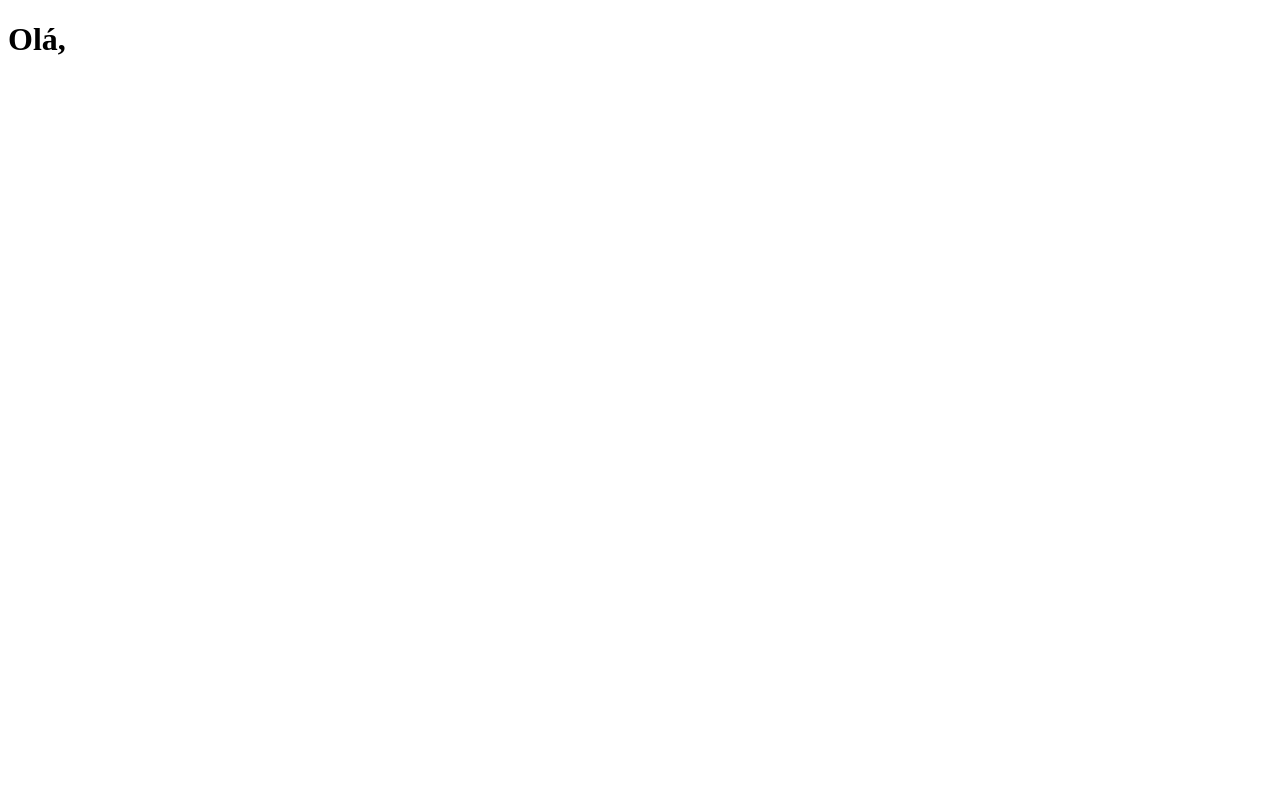
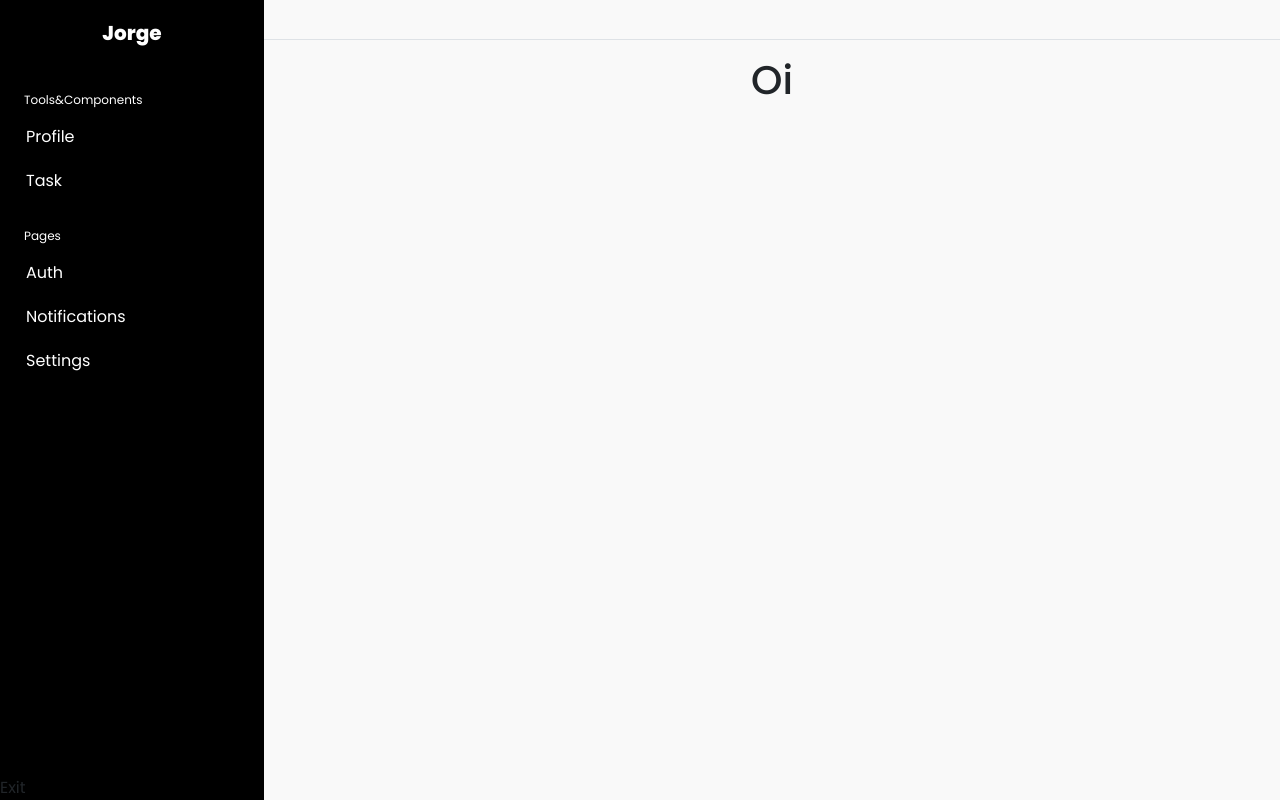
Before and after one commit to VictorGuedesJS/api_flask_portal_aluno, a Flask app: page / in a window 1280 px wide. Before the commit the page is almost empty. Run offline with Flask 3, Linux system fonts and the light colour scheme; the visitor is signed in with stand-in values (Sample User, id 1); some libraries are stand-ins or nearby versions.

Commit message:
first part of home sidebar

```diff
--- a/static/css/home.css
+++ b/static/css/home.css
@@ -1,65 +1,95 @@
-@import url('https://fonts.googleapis.com/css2?family=Poppins:wght@400;500;600;700&display=swap');
+@import url('https://fonts.googleapis.com/css2?family=Inter:wght@100..900&family=Poppins:ital,wght@0,100;0,200;0,300;0,400;0,500;0,600;0,700;0,800;0,900;1,100;1,200;1,300;1,400;1,500;1,600;1,700;1,800;1,900&display=swap');
 
-*{
+body{
     font-family: 'Poppins', sans-serif;
 }
 
-body {
-    display: flex;
-    justify-content: center;
-    align-items: center;
-    min-height: 100vh;
-    flex-wrap: wrap;
-    background: #3c524e;
-    background-image: linear-gradient(to top, #30cfd0 0%, #330867 100%);
-    /* Adicionado para permitir a quebra de linha se necessário */
+li{
+    list-style: none;
 }
 
-.container,
-.container-2 {
-    width: 300px;
-    height: 300px;
-    border-radius: 24px;
+a{
+    text-decoration: none;
+}
+
+.main{
+    min-height: 100vh;
+    width: 100%;
+    overflow: hidden;
+    background-color: #f9f9f9;
+}
+
+#sidebar{
+    max-width: 264px;
+    min-width: 264px;
+    transition: all 0.35s ease-in-out;
+    background-color: #000;
     display: flex;
     flex-direction: column;
-    /* Modificado de row (implícito) para column */
-    align-items: center;
-    justify-content: center;
-    /* Isso centraliza os itens na direção vertical agora */
-    background: rgb(206, 206, 206);
-    margin: 10px;
-    box-shadow: 5px 5px 10px 1px rgba(0,0,0,0.5);
-    cursor: pointer;;
-    /* Adicionado para garantir espaço entre as caixas em dispositivos menores ou em quebra de linha */
 }
 
-.container {
-    background-image: linear-gradient(120deg, #84fab0 0%, #8fd3f4 100%);
-    /* margin-right: 50px; Removido para melhor responsividade */
+#sidebar.collapsed{
+    margin-left: -264px;
 }
 
-.container-2 {
-    background-image: linear-gradient(to top, #f77062 0%, #fe5196 100%);
+.toggler-btn{
+    background-color: transparent;
+    cursor: pointer;
+    border: 0;
 }
 
-.imc-image {
-    width: 200px;
-    height: 200px;
-    margin-top: 20px;
-    /* Adicionado para garantir espaço entre o texto e a imagem */
+.toggler-btn i{
+    font-size: 1.5rem;
+    color:#000;
+    font-weight: bold;
 }
 
-.container:hover,
-.container-2:hover {
-    background: rgba(226, 226, 226, 0.8);
-    background-image: linear-gradient(to top, #6a85b6 0%, #bac8e0 100%);
-    transition: linear;
-    transition: .75s;
+.navbar{
+    padding: 1.15rem 1.5rem;
+}
+
+.sidebar-nav{
+    flex: 1 1 auto;
+}
+
+.sidebar-logo{
+    padding: 1.15rem 1.5rem;
+    text-align: center;
+}
+
+.sidebar-logo a{
+    color: #fff;
+    font-weight: 800;
+    font-size: 1.25rem;
+}
+
+
+.sidebar-header{
+    color: #fff;
+    font-size: .75rem;
+    padding: 1.5rem 1.5rem .375rem;
+}
+
+a.sidebar-link{
+    padding: .625rem 1.625rem;
+    color: #fff;
+    position: relative;
+    transition: all 0.35s;
+    display: block;
+}
+
+a.sider-link:hover{
+    background-color: #f9f6f630;
 
 }
 
-h3{
-    color: #060606;
-    font-size: 1.2rem;
-    font-weight: bold;
+.sidebar-link[data-bs-toggle="collapese"]::after{
+    border: solid;
+    border-width: 0 .075rem .075rem 0;
+    content: "";
+    display: inline-block;
+    padding: 2px;
+    position: a;
+    right: 1.5rem;
+    top: 1.4rem
 }
--- /dev/null
+++ b/static/js/home.js
@@ -0,0 +1,5 @@
+const toggler = document.querySelector(".toggler-btn");
+toggler.addEventListener("click", function(){
+    document.querySelector('#sidebar').classList.toggle("collapsed")
+
+});
--- a/templates/home.html
+++ b/templates/home.html
@@ -3,11 +3,86 @@
 <head>
     <meta charset="UTF-8">
     <meta name="viewport" content="width=device-width, initial-scale=1.0">
-    <title>Document</title>
+    <link href="https://cdn.jsdelivr.net/npm/bootstrap@5.3.3/dist/css/bootstrap.min.css" rel="stylesheet" integrity="sha384-QWTKZyjpPEjISv5WaRU9OFeRpok6YctnYmDr5pNlyT2bRjXh0JMhjY6hW+ALEwIH" crossorigin="anonymous">
+    <link rel="stylesheet" href="/static/css/home.css">
+    <link href="https://cdn.lineicons.com/4.0/lineicons.css" rel="stylesheet" />
+    <title>Home</title>
 </head>
 <body>
 
-    <h1>Olá, </h1>
+    <div class="d-flex">
+        <aside id="sidebar">
+            <div class="sidebar-logo">
+                <a href="#">Jorge</a>
+            </div>
+            <ul class="sidebar-nav p-0">
+                <li class="sidebar-header"> Tools&Components</li>
+                <li class="sidebar-item">
+                    <a href="#" class="sidebar-link">
+                        <i class="lni lni-user"></i>
+                        <span>Profile</span>
+                    </a>
+                </li>
+                <li class="sidebar-item">
+                    <a href="#" class="sidebar-link">
+                        <i class="lni lni-agenda"></i>
+                        <span>Task</span>
+                    </a>
+                </li>
+                <li class="sidebar-header">Pages</li>
+                <li class="sidebar-item">
+                    <a href="#" class="sidebar-link collapsed has-dropwdon" data-bs-toggle="collapse" data-bs-target="#auth" aria-expanded="true" aria-controls="auth">
+                        <i class="lni lni-protection"></i>
+                        <span>Auth</span>
+                    </a>
+                    <ul id="auth" class="sidebar-dropdown list unstyled collapse" data-bs-parent="#sidebar">
+                        <li class="sidebar-item">
+                            <a href="#" class="sidebar-link">Login</a>
+                        </li>
+                        <li class="sidebar-item">
+                            <a href="#" class="sidebar-link">Register</a>
+                        </li>
+                    </ul>
+                </li>
+                <li class="sidebar-item">
+                    <a href="#" class="sidebar-link">
+                        <i class="lni lni-popup"></i>
+                        <span>Notifications</span>
+                    </a>
+                </li>
+                <li class="sidebar-item">
+                    <a href="#" class="sidebar-link">
+                        <i class="lni lni-cog"></i>
+                        <span>Settings</span>
+                    </a>
+                </li>
+            </ul>
+            <div class="sidebar-footer">
+                <a href="#" class="sidebar-link"></a>
+                <i class="lni lni-exit"></i>
+                <span>Exit</span>
+            </div>
+        </aside>
+
+        <div class="main">
+            <nav class="navbar navbar-expand border-bottom">
+                <button class="toggler-btn" type="button">
+                    <i class="lni lni-text-align-left"></i>
+                </button>
+            </nav>
+            <main class="p-3">
+                <div class="cotainer-fluid">
+                    <div class="mb-3 text-center">
+                        <h1>Oi</h1>
+                    </div>
+                </div>
+
+            </main>
+        </div>
+
+    </div>
 
 </body>
+<script src="/static/js/home.js"></script>
+<script src="https://cdn.jsdelivr.net/npm/bootstrap@5.3.3/dist/js/bootstrap.bundle.min.js" integrity="sha384-YvpcrYf0tY3lHB60NNkmXc5s9fDVZLESaAA55NDzOxhy9GkcIdslK1eN7N6jIeHz" crossorigin="anonymous"></script>
 </html>
```
